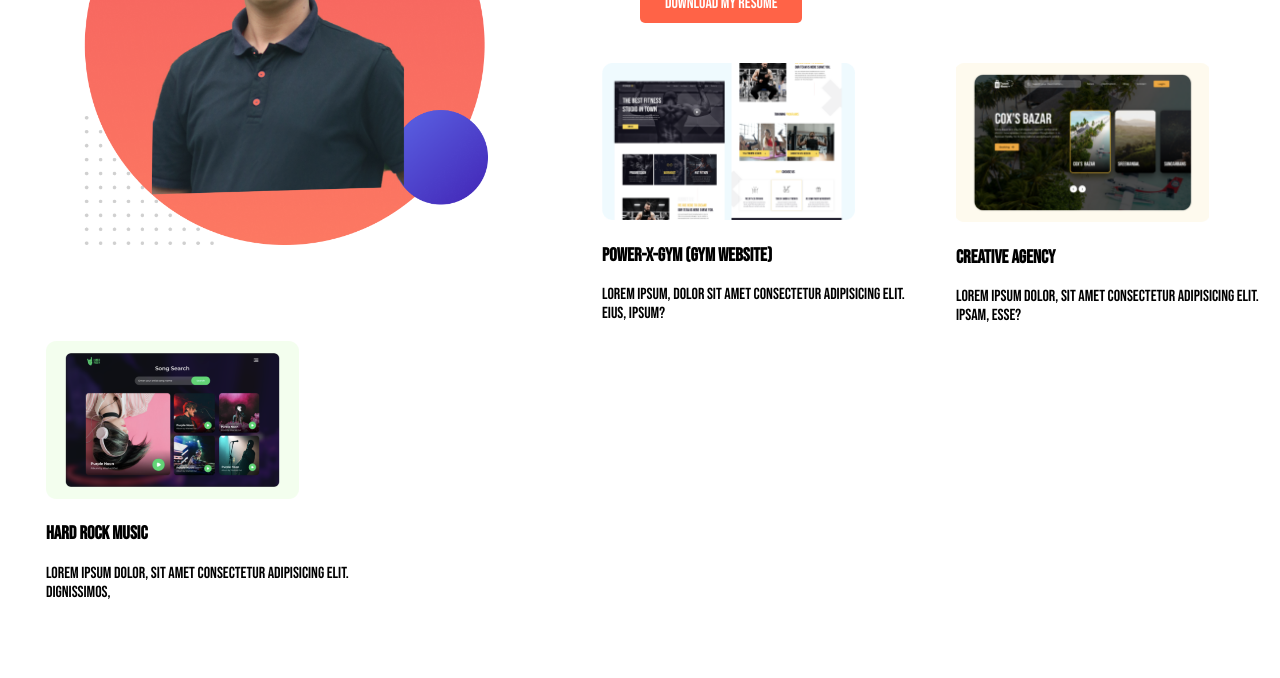
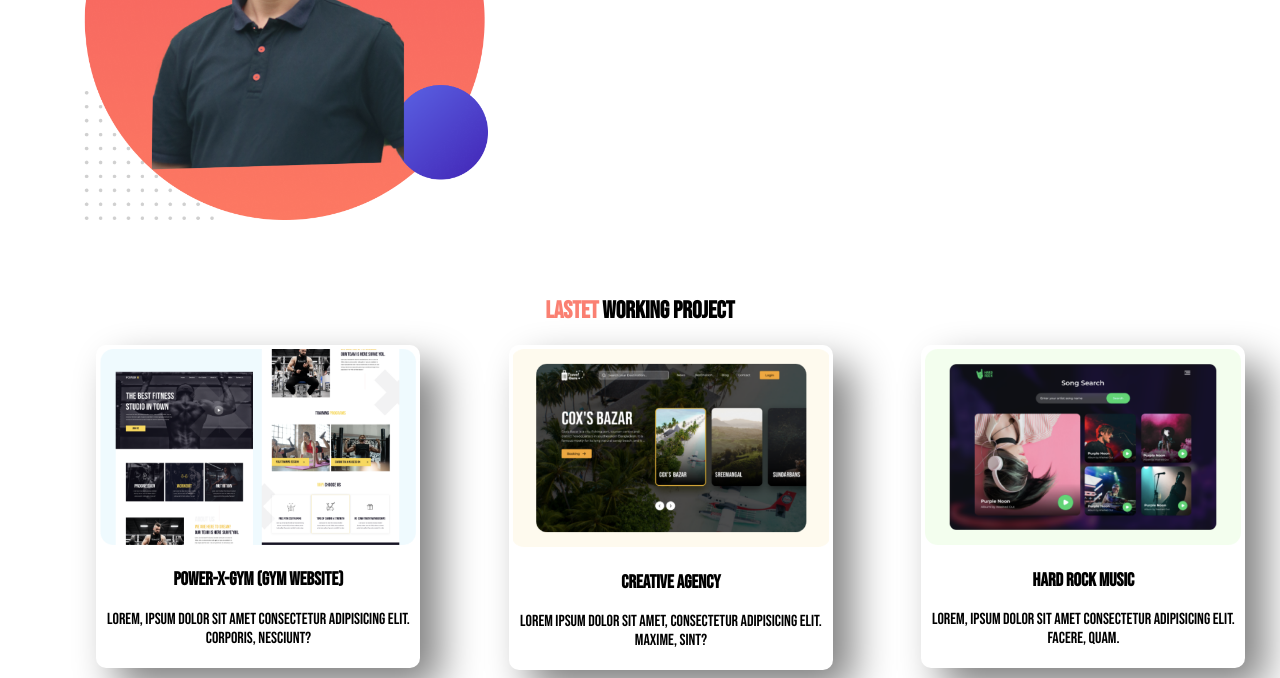
Before and after one commit to rayhanabir/personal-portfolio-assignment, a plain HTML site: page index.html in a window 1280 px wide. Shown: the part 648-1326 px from the top of the page. Before the commit the page ends 1266 px from the top, so only its background shows below. Drawn offline with Linux system fonts and the light colour scheme.

Commit message:
added some

```diff
--- a/index.html
+++ b/index.html
@@ -34,22 +34,29 @@
         </div>
 
     </section>
-            <section >
-                <h1>LASTET WORKING PROJECT</h1>
-                <div class="third">
+
+            <section id="last-work">
+                <h2><span id="color-highlight2">Lastet</span> working project</h2>
+
+                 <div class="project">
+
                     <img src="images/image 4.png" alt="">
                     <h3>Power-x-gym (gym website)</h3>
-                    <p>Lorem ipsum, dolor sit amet consectetur adipisicing elit. Eius, ipsum?</p>
+                    <p>Lorem, ipsum dolor sit amet consectetur adipisicing elit. Corporis, nesciunt?</p>
                 </div>
-                <div class="third">
+
+                <div class="project">
+
                     <img src="images/image 5.png" alt="">
                     <h3>Creative Agency</h3>
-                    <p>Lorem ipsum dolor, sit amet consectetur adipisicing elit. Ipsam, esse?</p>
+                    <p>Lorem ipsum dolor sit amet, consectetur adipisicing elit. Maxime, sint?</p>
                 </div>
-                <div class="third">
+
+                <div class="project">
+
                     <img src="images/image 6.png" alt="">
                     <h3>Hard Rock Music</h3>
-                    <p>Lorem ipsum dolor, sit amet consectetur adipisicing elit. Dignissimos, </p>
+                    <p>Lorem, ipsum dolor sit amet consectetur adipisicing elit. Facere, quam.</p>
                 </div>
             </section>
 
--- a/style.css
+++ b/style.css
@@ -32,11 +32,20 @@ h1{
     border-radius:5px;
     padding: 10px 25px;
 }
-.third{
-    width: 25%;
-    margin-left: 3%;
-    float: left;
+#last-work{
+
+    display: inline-block;
+    text-align: center;
 }
-img{
-    width: 80%;
-}
+    .project{
+            width: 25%;
+            float: left;
+            margin-left: 7%;
+            padding:4px;
+            box-shadow: 20px 20px 40px gray;
+            border-radius: 10px;
+            text-align: center;
+    }
+    .project img{
+        width: 100%;
+    }
```
